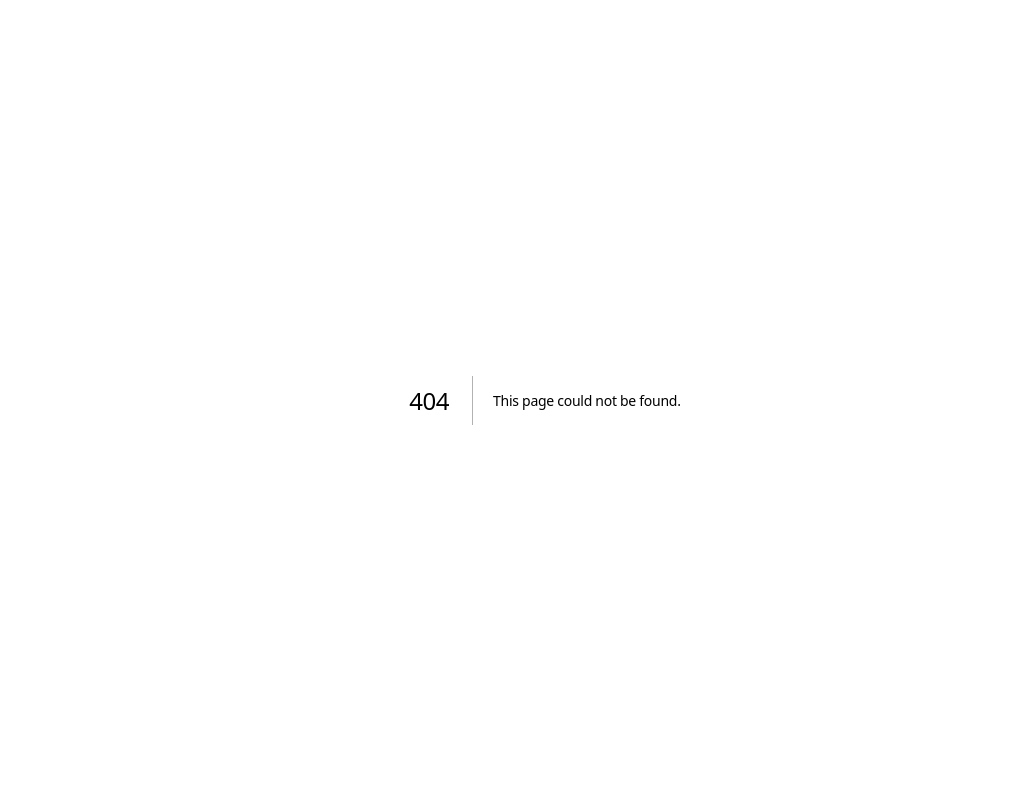
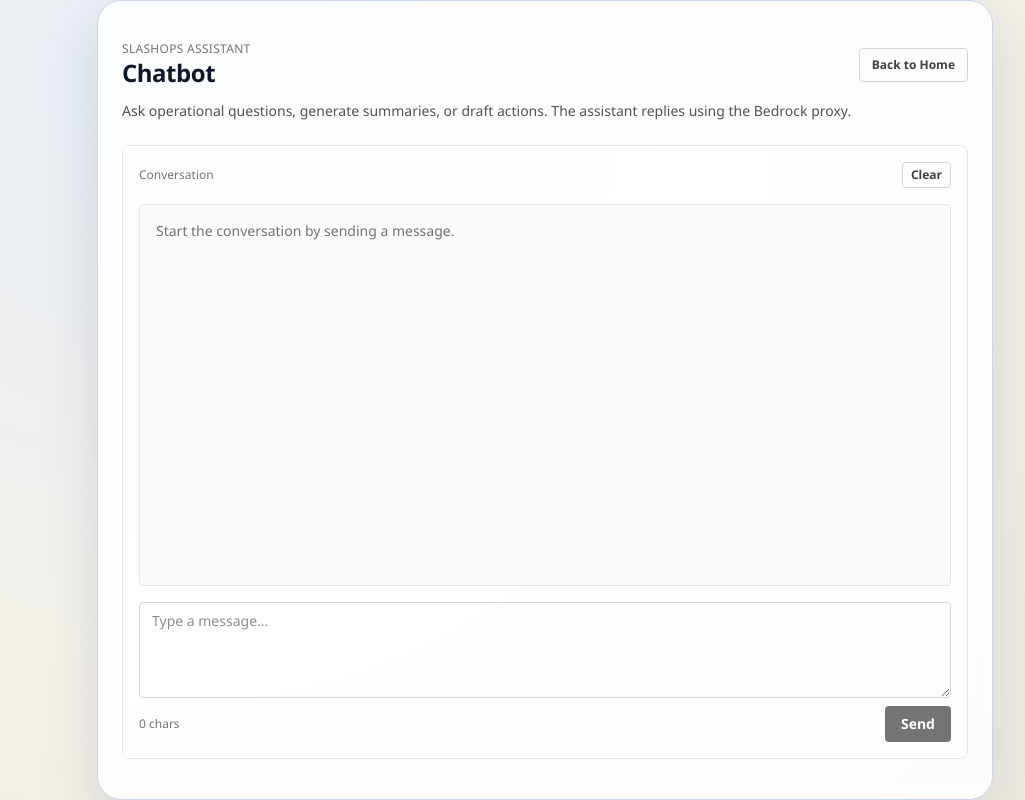
Before and after one commit to Shisa2025/slashops, a Next.js app: page /chat in a window 1280 px wide. Before the commit this address had no page. Shown: the whole page, without its empty margins (95-1120 px from the left). Built offline with nearby package versions, Linux system fonts and the light colour scheme.

Commit message:
ai chatbot imported

```diff
--- a/package.json
+++ b/package.json
@@ -10,6 +10,7 @@
   },
   "dependencies": {
     "next": "16.1.4",
+    "openai": "^6.16.0",
     "react": "19.2.3",
     "react-dom": "19.2.3"
   },
--- /dev/null
+++ b/src/app/api/chat/route.ts
@@ -0,0 +1,78 @@
+import { NextResponse } from "next/server";
+
+const extractReply = (data: any) => {
+  if (data?.choices?.[0]?.message?.content) {
+    return data.choices[0].message.content;
+  }
+  if (typeof data?.output_text === "string") {
+    return data.output_text;
+  }
+  const outputText = data?.output?.[0]?.content?.[0]?.text;
+  return typeof outputText === "string" ? outputText : "";
+};
+
+export async function POST(req: Request) {
+  const missingEnv = [
+    "BEDROCK_BASE_URL",
+    "BEDROCK_OPENAI_API_KEY",
+    "BEDROCK_TEAM_API_KEY",
+    "BEDROCK_MODEL",
+  ].filter((key) => !process.env[key]);
+
+  if (missingEnv.length > 0) {
+    return NextResponse.json(
+      { error: `Missing env: ${missingEnv.join(", ")}` },
+      { status: 500 }
+    );
+  }
+
+  const baseURL = process.env.BEDROCK_BASE_URL ?? "";
+  if (!/^https?:\/\/.+/i.test(baseURL)) {
+    return NextResponse.json(
+      { error: "Invalid BEDROCK_BASE_URL (must start with http/https)" },
+      { status: 500 }
+    );
+  }
+
+  try {
+    const { message } = await req.json();
+    if (!message || typeof message !== "string") {
+      return NextResponse.json({ error: "Message is required." }, { status: 400 });
+    }
+
+    const endpoint = new URL("chat/completions", baseURL.endsWith("/") ? baseURL : `${baseURL}/`);
+    const upstream = await fetch(endpoint.toString(), {
+      method: "POST",
+      headers: {
+        "Content-Type": "application/json",
+        Authorization: `Bearer ${process.env.BEDROCK_OPENAI_API_KEY!}`,
+        "x-api-key": process.env.BEDROCK_TEAM_API_KEY!,
+      },
+      body: JSON.stringify({
+        model: process.env.BEDROCK_MODEL!,
+        messages: [
+          { role: "system", content: "You are a helpful assistant." },
+          { role: "user", content: message },
+        ],
+      }),
+    });
+
+    const text = await upstream.text();
+    if (!upstream.ok) {
+      console.error("Upstream /chat/completions failed:", upstream.status, text);
+      return NextResponse.json(
+        { error: `Upstream error (${upstream.status})`, details: text },
+        { status: 500 }
+      );
+    }
+
+    const data = text ? JSON.parse(text) : {};
+    return NextResponse.json({ reply: extractReply(data) });
+  } catch (err: any) {
+    console.error("POST /api/chat failed:", err);
+    return NextResponse.json(
+      { error: err?.message ?? "Unknown error", hint: "Check server logs for details." },
+      { status: 500 }
+    );
+  }
+}
--- /dev/null
+++ b/src/app/chat/page.tsx
@@ -0,0 +1,144 @@
+"use client";
+
+import { useState } from "react";
+import Link from "next/link";
+
+type ChatMessage = {
+  role: "user" | "assistant";
+  content: string;
+};
+
+export default function ChatPage() {
+  const [messages, setMessages] = useState<ChatMessage[]>([]);
+  const [input, setInput] = useState("");
+  const [loading, setLoading] = useState(false);
+  const [error, setError] = useState("");
+
+  const sendMessage = async (event: React.FormEvent) => {
+    event.preventDefault();
+    const content = input.trim();
+    if (!content || loading) return;
+    setError("");
+    setInput("");
+    const nextMessages = [...messages, { role: "user", content }];
+    setMessages(nextMessages);
+    setLoading(true);
+
+    try {
+      const response = await fetch("/api/chat", {
+        method: "POST",
+        headers: { "Content-Type": "application/json" },
+        body: JSON.stringify({ message: content }),
+      });
+
+      if (!response.ok) {
+        const payload = await response.json().catch(() => ({}));
+        throw new Error(payload?.error || `Request failed (${response.status})`);
+      }
+
+      const data = (await response.json()) as { reply?: string };
+      const reply = data?.reply?.trim() || "No response.";
+      setMessages((prev) => [...prev, { role: "assistant", content: reply }]);
+    } catch (err: any) {
+      setError(err?.message ?? "Unknown error");
+    } finally {
+      setLoading(false);
+    }
+  };
+
+  const resetChat = () => {
+    if (loading) return;
+    setMessages([]);
+    setError("");
+    setInput("");
+  };
+
+  return (
+    <main className="mx-auto flex min-h-screen max-w-4xl flex-col gap-6 px-6 py-10">
+      <header className="space-y-3">
+        <div className="flex items-center justify-between">
+          <div>
+            <p className="text-xs uppercase tracking-wide text-neutral-500">SlashOps Assistant</p>
+            <h1 className="text-2xl font-semibold">Chatbot</h1>
+          </div>
+          <Link
+            href="/"
+            className="rounded border border-neutral-300 px-3 py-2 text-xs font-semibold text-neutral-700 hover:border-neutral-400"
+          >
+            Back to Home
+          </Link>
+        </div>
+        <p className="text-sm text-neutral-600">
+          Ask operational questions, generate summaries, or draft actions. The assistant replies using
+          the Bedrock proxy.
+        </p>
+      </header>
+
+      <section className="flex flex-1 flex-col gap-4 rounded-lg border border-neutral-200 bg-white/60 p-4">
+        <div className="flex items-center justify-between text-xs text-neutral-500">
+          <span>Conversation</span>
+          <button
+            type="button"
+            onClick={resetChat}
+            className="rounded border border-neutral-300 px-2 py-1 font-semibold text-neutral-700 hover:border-neutral-400"
+          >
+            Clear
+          </button>
+        </div>
+
+        <div className="flex flex-1 flex-col gap-3 overflow-y-auto rounded border border-neutral-200 bg-neutral-50 p-4 text-sm">
+          {messages.length === 0 ? (
+            <div className="text-neutral-500">
+              Start the conversation by sending a message.
+            </div>
+          ) : (
+            messages.map((message, index) => (
+              <div
+                key={`${message.role}-${index}`}
+                className={
+                  message.role === "user"
+                    ? "ml-auto max-w-[80%] rounded-lg bg-neutral-900 px-4 py-3 text-white"
+                    : "mr-auto max-w-[80%] rounded-lg border border-neutral-200 bg-white px-4 py-3 text-neutral-900"
+                }
+              >
+                <div className="text-[11px] uppercase tracking-wide text-neutral-400">
+                  {message.role === "user" ? "You" : "Assistant"}
+                </div>
+                <div className="mt-1 whitespace-pre-wrap">{message.content}</div>
+              </div>
+            ))
+          )}
+          {loading ? (
+            <div className="mr-auto max-w-[80%] rounded-lg border border-neutral-200 bg-white px-4 py-3 text-neutral-500">
+              Thinking...
+            </div>
+          ) : null}
+        </div>
+
+        <form onSubmit={sendMessage} className="flex flex-col gap-2">
+          <textarea
+            className="min-h-[96px] w-full rounded border border-neutral-300 px-3 py-2 text-sm"
+            placeholder="Type a message..."
+            value={input}
+            onChange={(event) => setInput(event.target.value)}
+          />
+          {error ? (
+            <div className="rounded border border-red-200 bg-red-50 px-3 py-2 text-xs text-red-700">
+              {error}
+            </div>
+          ) : null}
+          <div className="flex items-center justify-between text-xs text-neutral-500">
+            <span>{input.trim().length} chars</span>
+            <button
+              type="submit"
+              disabled={loading || input.trim().length === 0}
+              className="rounded bg-neutral-900 px-4 py-2 text-sm font-semibold text-white disabled:cursor-not-allowed disabled:opacity-60"
+            >
+              {loading ? "Sending..." : "Send"}
+            </button>
+          </div>
+        </form>
+      </section>
+    </main>
+  );
+}
--- a/src/app/manual/page.tsx
+++ b/src/app/manual/page.tsx
@@ -664,10 +664,12 @@ export default function ManualCalculationPage() {
                       </div>
                       <div className="text-neutral-500">Ballast Start</div>
                       <div>{vessel?.currentPort ?? "--"}</div>
-                      <div className="text-neutral-500">Ballast NM</div>
+                      <div className="text-neutral-500">Ballast (Start â†’ Load) NM</div>
                       <div>{formatNumber(ballastNm)}</div>
-                      <div className="text-neutral-500">Laden NM</div>
+                      <div className="text-neutral-500">Laden (Load â†’ Discharge) NM</div>
                       <div>{formatNumber(ladenNm)}</div>
+                      <div className="text-neutral-500">Total NM</div>
+                      <div>{formatNumber(ballastNm + ladenNm)}</div>
                     </div>
 
                     <div className="grid grid-cols-2 gap-2">
--- a/src/app/page.tsx
+++ b/src/app/page.tsx
@@ -4,24 +4,25 @@ import Link from "next/link";
 
 const cards = [
   {
+    title: "AI Chatbot",
+    description: "Ask operational questions and get instant assistance.",
+    href: "/chat",
+  },
+  {
     title: "Manual Calculation",
     description: "Select vessels and cargos from CSV with detailed breakdowns.",
     href: "/manual",
-  },
-  {
-    title: "Demo Calculation",
-    description: "Preset vessel/cargo demo with recommendations and summary.",
-    href: "/democalculation1",
   },
 ];
 
 export default function Home() {
   return (
-    <main className="mx-auto flex max-w-3xl flex-col gap-6 px-6 py-12">
-      <header className="space-y-2">
-        <h1 className="text-2xl font-semibold">Calculations</h1>
+    <main className="mx-auto flex max-w-4xl flex-col gap-8 px-6 py-12">
+      <header className="space-y-3">
+        <p className="text-xs uppercase tracking-wide text-neutral-500">SlashOps</p>
+        <h1 className="text-3xl font-semibold">Operations Toolkit</h1>
         <p className="text-sm text-neutral-600">
-          Choose a mode to start your freight and voyage calculations.
+          Start a calculation or open the assistant to support your daily workflow.
         </p>
       </header>
 
@@ -30,12 +31,18 @@ export default function Home() {
           <Link
             key={card.href}
             href={card.href}
-            className="rounded-lg border border-neutral-200 p-4 transition hover:border-neutral-400"
+            className="rounded-lg border border-neutral-200 bg-white p-5 shadow-sm transition hover:border-neutral-400 hover:shadow-md"
           >
             <div className="text-base font-semibold">{card.title}</div>
             <div className="mt-2 text-sm text-neutral-600">{card.description}</div>
+            <div className="mt-4 text-xs font-semibold text-neutral-500">Open</div>
           </Link>
         ))}
+      </section>
+
+      <section className="rounded-lg border border-neutral-200 bg-neutral-50 p-4 text-sm text-neutral-600">
+        Tip: Keep API keys in <code className="rounded bg-white px-1 py-0.5">.env.local</code> and
+        avoid sharing them in chat or email.
       </section>
     </main>
   );
```
Also changed, not shown: 1 other file (tests, documents, lock files or other folders).
